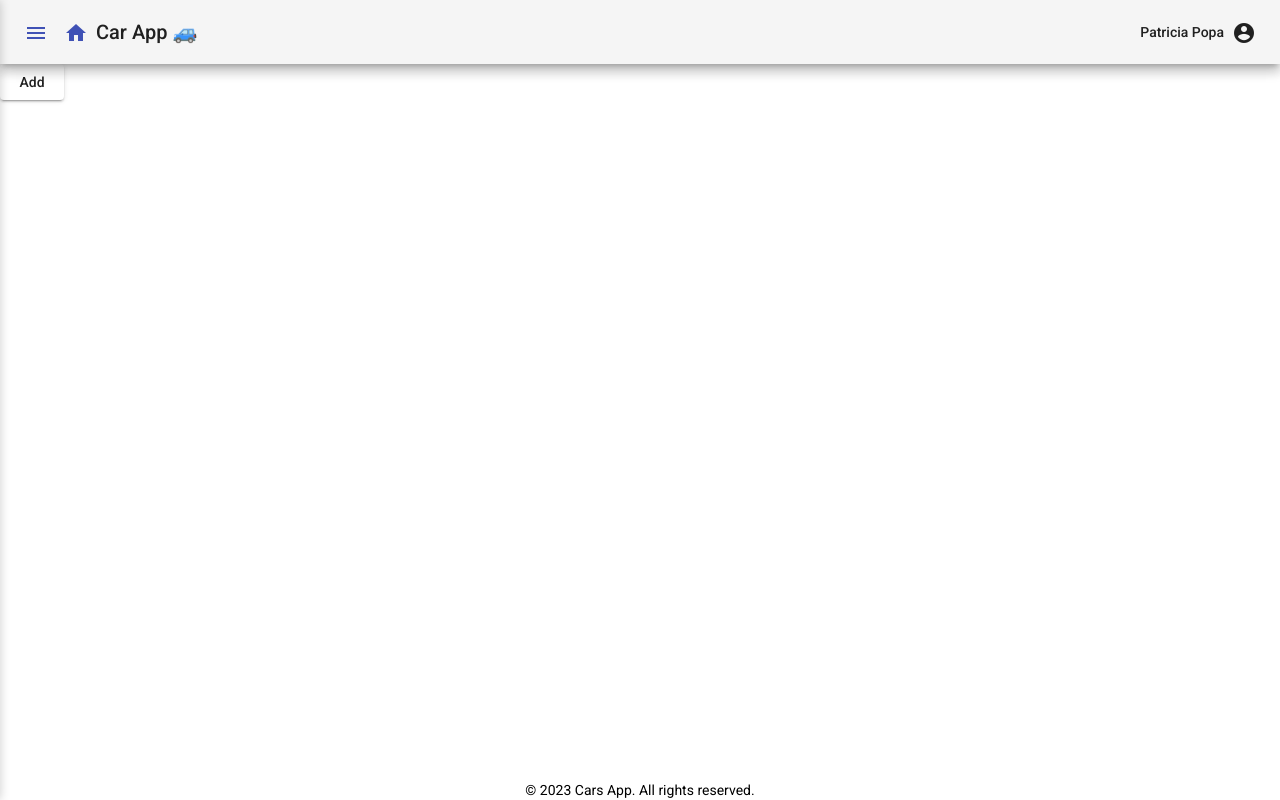
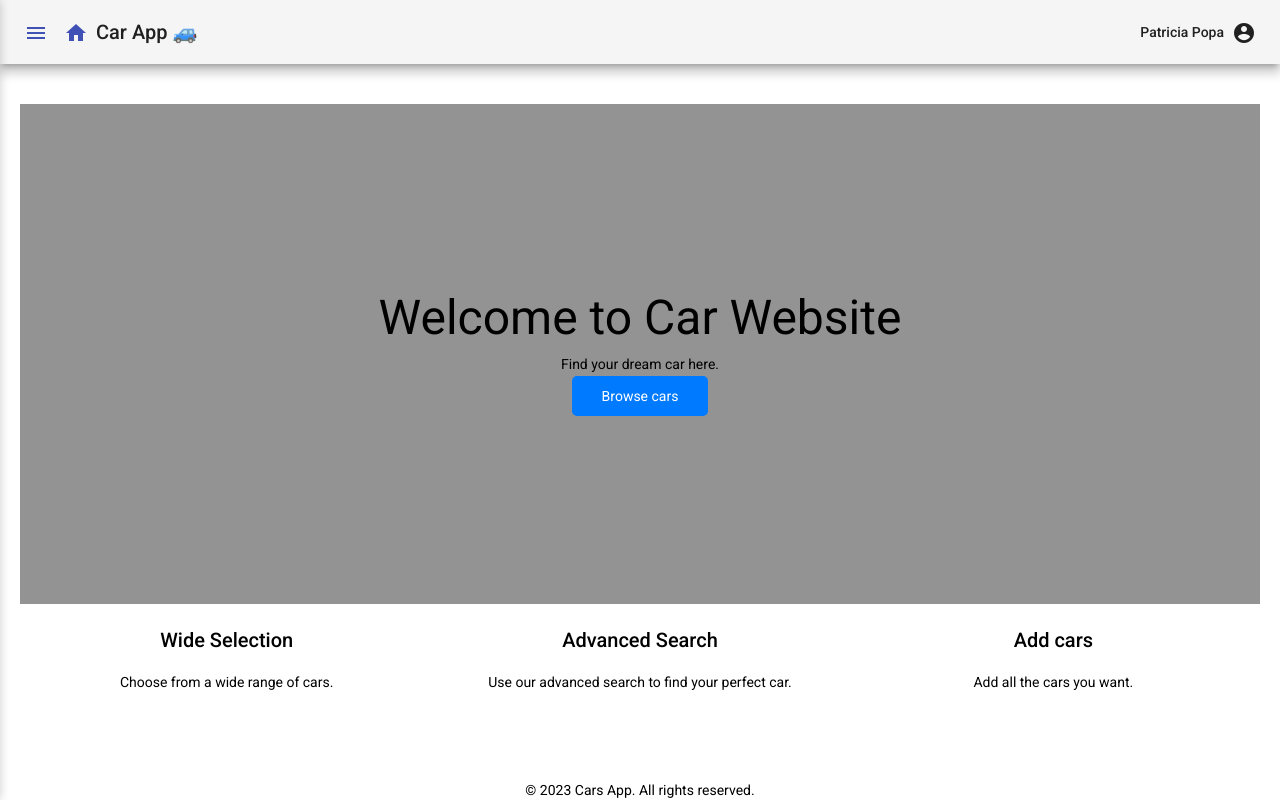
Before and after one commit to patriciapopam/cars-frontend, an Angular app: page / in a window 1280 px wide. Built offline with nearby package versions, Linux system fonts and the light colour scheme.

Commit message:
added main-car-component content changed a class name for better clarity

```diff
--- a/src/app/components/main-car/main-car.component.css
+++ b/src/app/components/main-car/main-car.component.css
@@ -0,0 +1,54 @@
+/* home-main.component.css */
+main {
+    padding: 40px 20px;
+    text-align: center;
+  }
+
+  .hero {
+    background-color: hsla(0, 0%, 0%, 0.425);
+    background-size: cover;
+    background-position: center;
+    height: 500px;
+    display: flex;
+    justify-content: center;
+    align-items: center;
+  }
+
+  .hero-content {
+    color: #000000;
+  }
+
+  .hero h1 {
+    font-size: 48px;
+    margin-bottom: 20px;
+  }
+
+  .btn {
+    background-color: #007bff;
+    color: #fff;
+    padding: 12px 30px;
+    border-radius: 5px;
+    text-decoration: none;
+    transition: background-color 0.3s ease;
+  }
+
+  .btn:hover {
+    background-color: #0056b3;
+  }
+
+  .features {
+    display: flex;
+    justify-content: center;
+    align-items: center;
+  }
+
+  .feature {
+    flex: 1;
+    padding: 20px;
+  }
+
+  .feature i {
+    font-size: 48px;
+    margin-bottom: 10px;
+    color: #007bff; /* Primary color accent */
+  }
--- a/src/app/components/main-car/main-car.component.html
+++ b/src/app/components/main-car/main-car.component.html
@@ -1 +1,26 @@
-<app-add-edit-modal-button></app-add-edit-modal-button>
+<main>
+
+    <section class="hero">
+      <div class="hero-content">
+        <h1>Welcome to Car Website</h1>
+        <p>Find your dream car here.</p>
+        <a routerLink="/car-list" class="btn">Browse cars</a>
+      </div>
+    </section>
+
+    <!-- Features section -->
+    <section class="features">
+      <div class="feature">
+        <h2>Wide Selection</h2>
+        <p>Choose from a wide range of cars.</p>
+      </div>
+      <div class="feature">
+        <h2>Advanced Search</h2>
+        <p>Use our advanced search to find your perfect car.</p>
+      </div>
+      <div class="feature">
+        <h2>Add cars</h2>
+        <p>Add all the cars you want.</p>
+      </div>
+    </section>
+  </main>
--- a/src/app/components/side-navbar/side-navbar.component.css
+++ b/src/app/components/side-navbar/side-navbar.component.css
@@ -60,15 +60,15 @@
   text-decoration: none;
   color: inherit;
   outline: none;
-  padding-bottom: 2%;
 }
 
 
-.in-line-block{
+.nav-link-style{
   display: inline-block;
   width: 100%;
   padding: 2%;
   text-align: center;
+  font-size: larger;
 }
 
 .close-nav-button{
--- a/src/app/components/side-navbar/side-navbar.component.html
+++ b/src/app/components/side-navbar/side-navbar.component.html
@@ -3,13 +3,13 @@
     <mat-icon color="primary">close</mat-icon>
   </div>
   <div class="side-nav-container">
-    <a class="no-link-style darker-background-hover in-line-block" routerLink="/" (click)="closeSideNav()" title="Homepage">
+    <a class="no-link-style darker-background-hover nav-link-style" routerLink="/" (click)="closeSideNav()" title="Homepage">
       Home
     </a>
-    <a class="no-link-style darker-background-hover in-line-block" routerLink="/add-car" (click)="closeSideNav()" title="Add a car">
+    <a class="no-link-style darker-background-hover nav-link-style" routerLink="/add-car" (click)="closeSideNav()" title="Add a car">
       Add Car
     </a>
-    <a class="no-link-style darker-background-hover in-line-block" routerLink="/car-list" (click)="closeSideNav()" title="See all the cars">
+    <a class="no-link-style darker-background-hover nav-link-style" routerLink="/car-list" (click)="closeSideNav()" title="See all the cars">
       Car List
     </a>
   </div>
```
